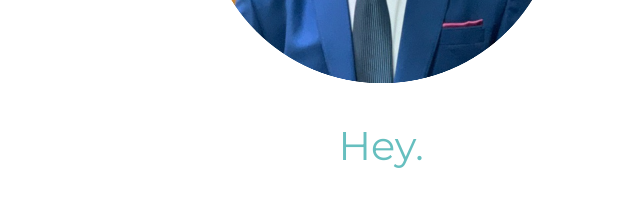
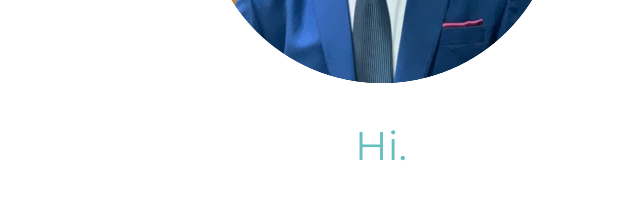
Before and after one commit to OmarKimo/100DaysOfPython, a plain HTML site: page Day 041-044/index.html in a window 1280 px wide. Shown: the part 1040-1250 px from the top of the page, 259-899 px from the left. Drawn offline with Linux system fonts and the light colour scheme.

Commit message:
little change

```diff
--- a/Day 041-044/index.html
+++ b/Day 041-044/index.html
@@ -25,7 +25,7 @@
     <div class="mid-div">
       <div class="profile">
         <img src="./img/Personal_Image.png" alt="omar-profile-image"/>
-        <h2>Hey.</h2>
+        <h2>Hi.</h2>
         <p class="intro">I am a Software Engineer who interested in building projects and
           Problem Solving with <em><strong>Python and C++.</p>
       </div>
```
